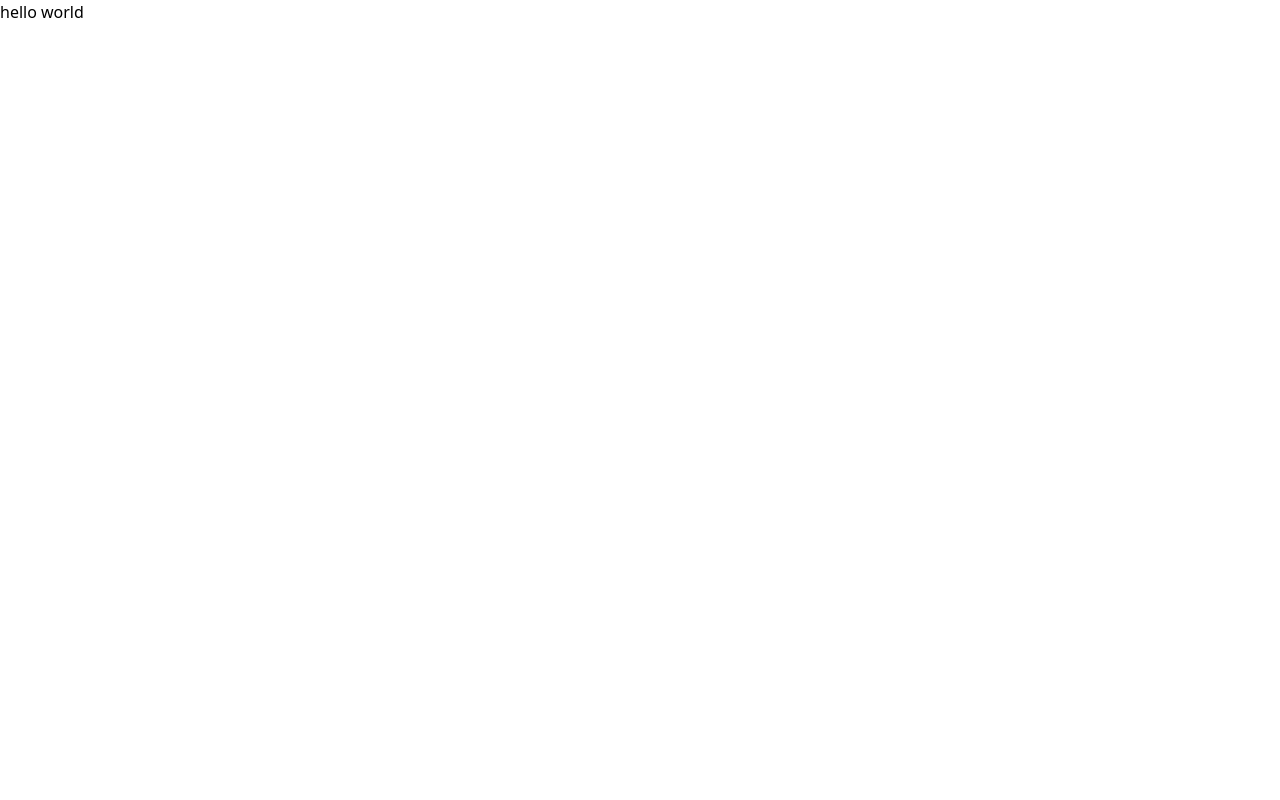
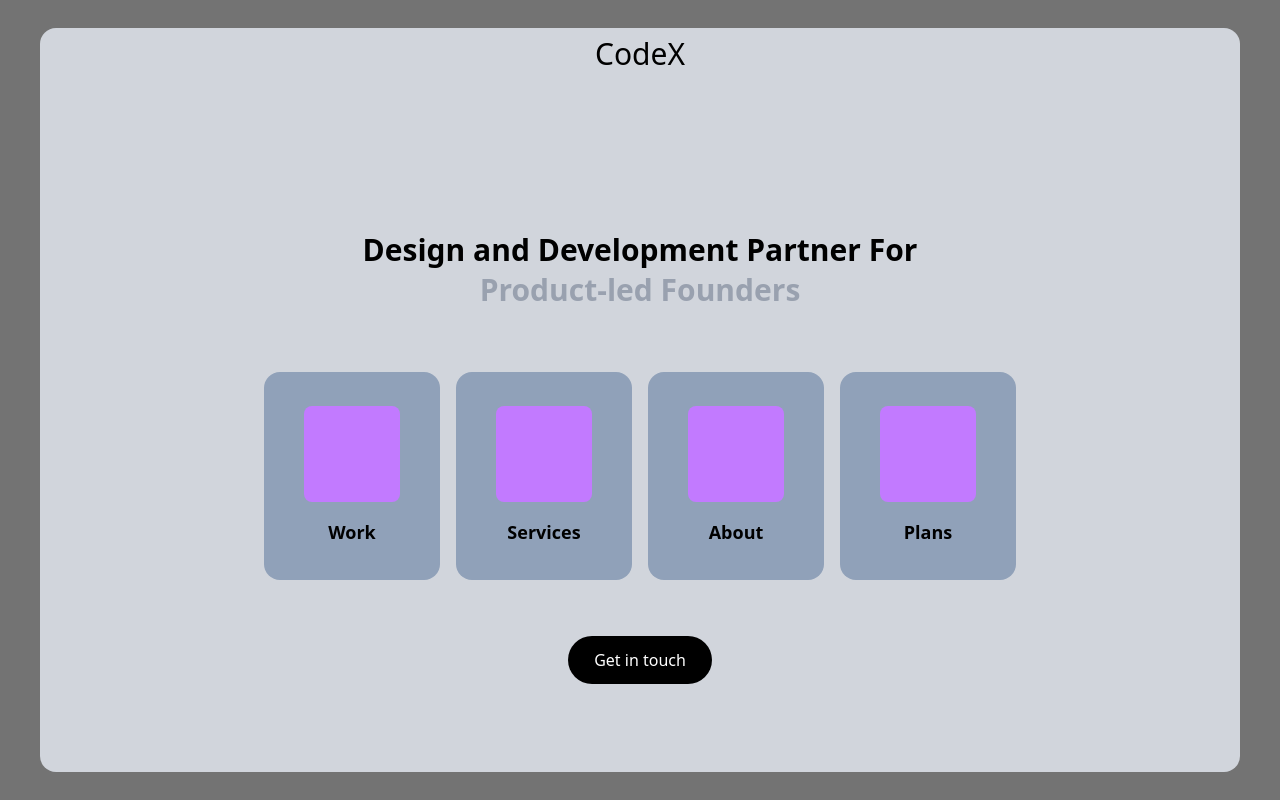
Before and after one commit to VinshMachado/Xez, a Next.js app in the folder portfolio/: page / in a window 1280 px wide. Built offline with nearby package versions, Linux system fonts and the light colour scheme.

Commit message:
made the page with the card area is responsive for phone not ipad ppl fuk them

```diff
--- a/portfolio/app/Components/Box.js
+++ b/portfolio/app/Components/Box.js
@@ -1,7 +1,25 @@
 import React from "react";
 
 const Box = () => {
-  return <div>Box</div>;
+  const det = ["Work", "Services", "About", "Plans"];
+
+  return (
+    <div className="flex justify-center space-x-4 flex-wrap space-y-4 ">
+      {det.map((item, index) => (
+        <div
+          key={index}
+          className="bg-slate-400 rounded-2xl w-44 h-52 flex justify-center items-center"
+        >
+          <div className=" flex-col justify-center items-center">
+            <div className="bg-purple-400 w-24 h-24 rounded-lg"></div>
+            <span className="pt-4 text-black font-bold text-lg text-center flex justify-center">
+              {item}
+            </span>
+          </div>
+        </div>
+      ))}
+    </div>
+  );
 };
 
 export default Box;
--- a/portfolio/app/page.js
+++ b/portfolio/app/page.js
@@ -1,5 +1,27 @@
-import Image from "next/image";
+import React from "react";
+import Box from "./Components/Box";
 
-export default function Home() {
-  return <div>hello world</div>;
-}
+const page = () => {
+  return (
+    <div className="bg-neutral-500 sm:h-screen flex justify-center items-center">
+      <div className="bg-gray-300 w-screen sm:h-[93vh]    rounded-2xl m-10 sm:m-x-4flex flex-col">
+        <div className="flex justify-center text-3xl pt-2">CodeX</div>
+        <div className="flex justify-center text-3xl pt-40 font-bold text-center">
+          Design and Development Partner For{" "}
+        </div>
+        <div className="flex justify-center text-3xl pt-1 pb-16 text-gray-400 font-bold  text-center">
+          Product-led Founders
+        </div>
+
+        <Box />
+        <div className="flex justify-center sm:pt-10 pt-15 pb-10  ">
+          <button className="bg-black text-white rounded-3xl w-36 h-12 ">
+            Get in touch
+          </button>
+        </div>
+      </div>
+    </div>
+  );
+};
+
+export default page;
```
